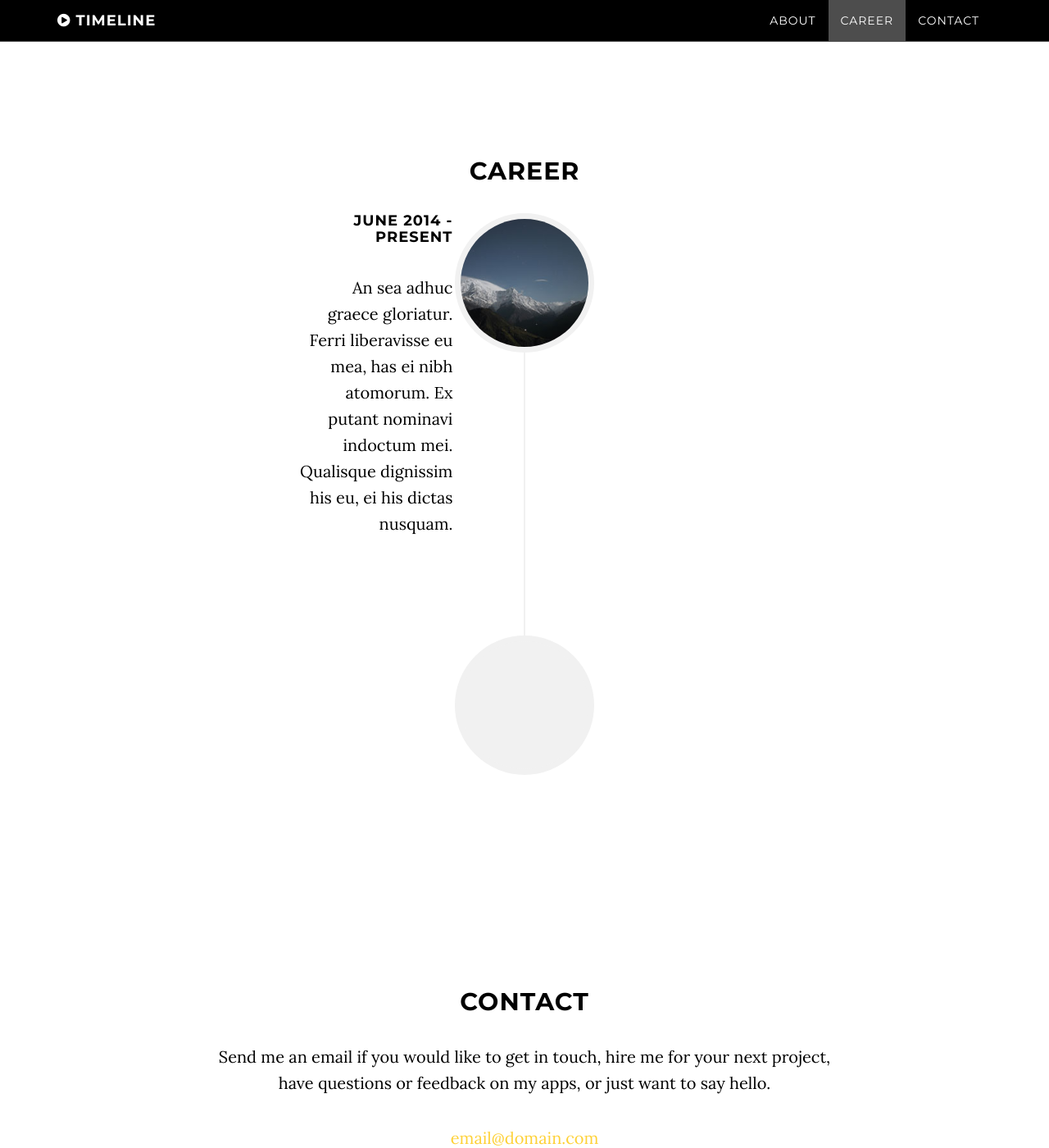
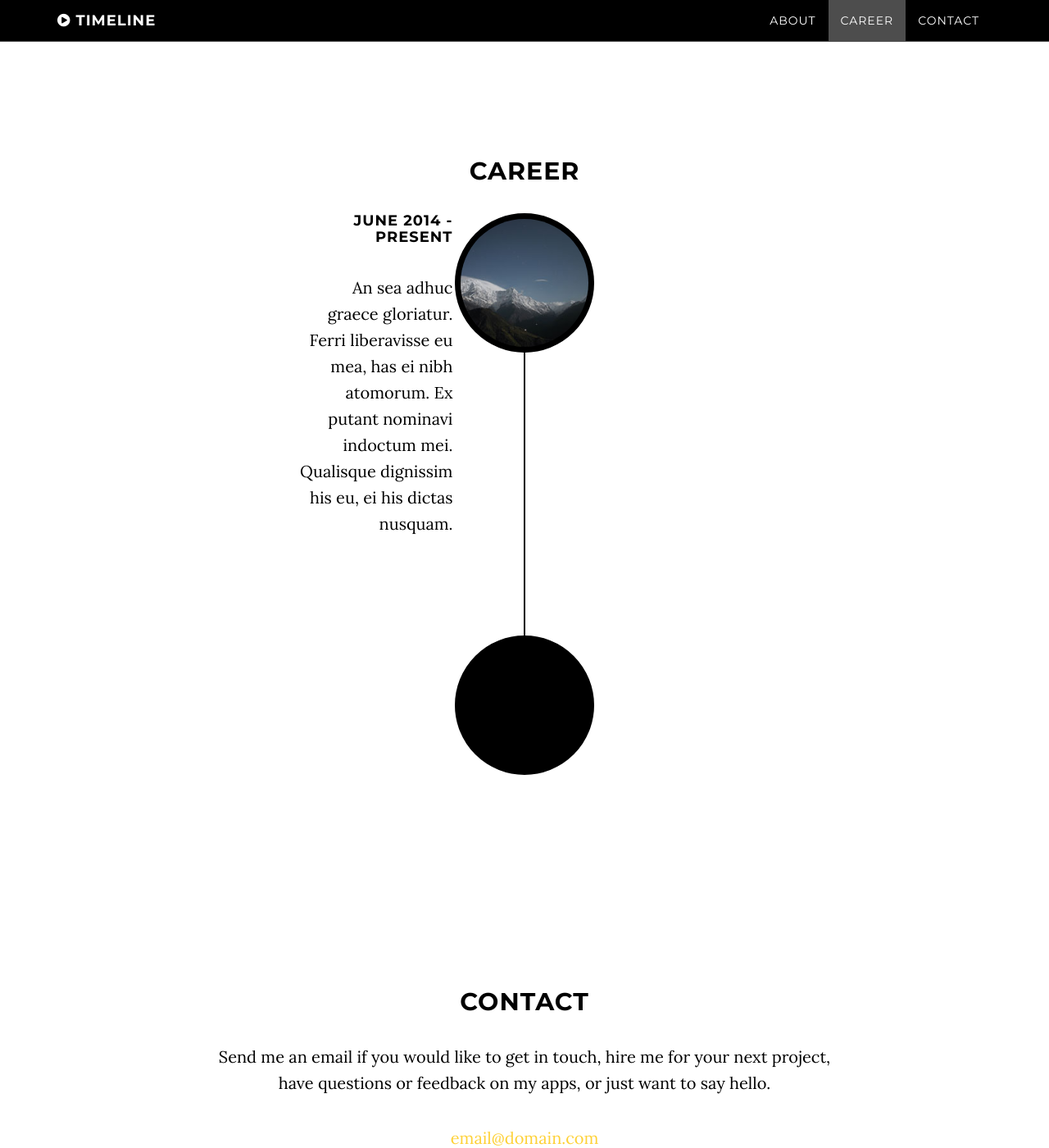
Before and after one commit to SavidDu/kirby_dev, a Jekyll site: the page built from index.html, in a window 1280 px wide and 1400 px high, scrolled down 638 px. Shown: the whole window at 82% size. Built offline with Jekyll 4.4.1, drawn with Linux system fonts in a browser that asks for light colours.

Commit message:
Update timeline.css

```diff
--- a/css/timeline.css
+++ b/css/timeline.css
@@ -12,7 +12,7 @@
     left: 40px;
     width: 2px;
     margin-left: -1.5px;
-    background-color: #f1f1f1;
+    background-color: #000000;
 }
 
 .timeline>li {
@@ -60,11 +60,11 @@
     width: 80px;
     height: 80px;
     margin-left: 0;
-    border: 7px solid #f1f1f1;
+    border: 7px solid #000000;
     border-radius: 100%;
     text-align: center;
     color: #fff;
-    background-color: #f1f1f1;
+    background-color: #000000;
 }
 
 .timeline>li .timeline-image h4 {
```
